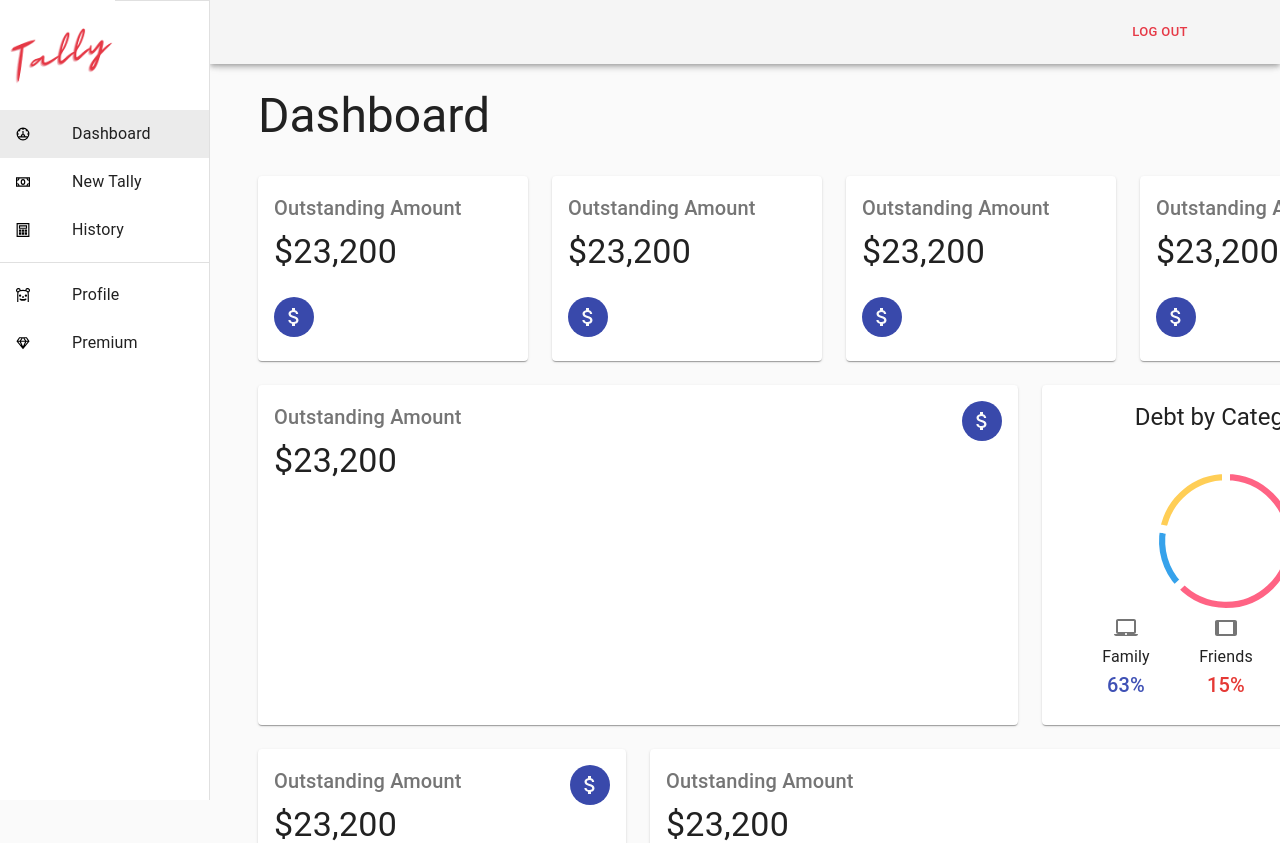
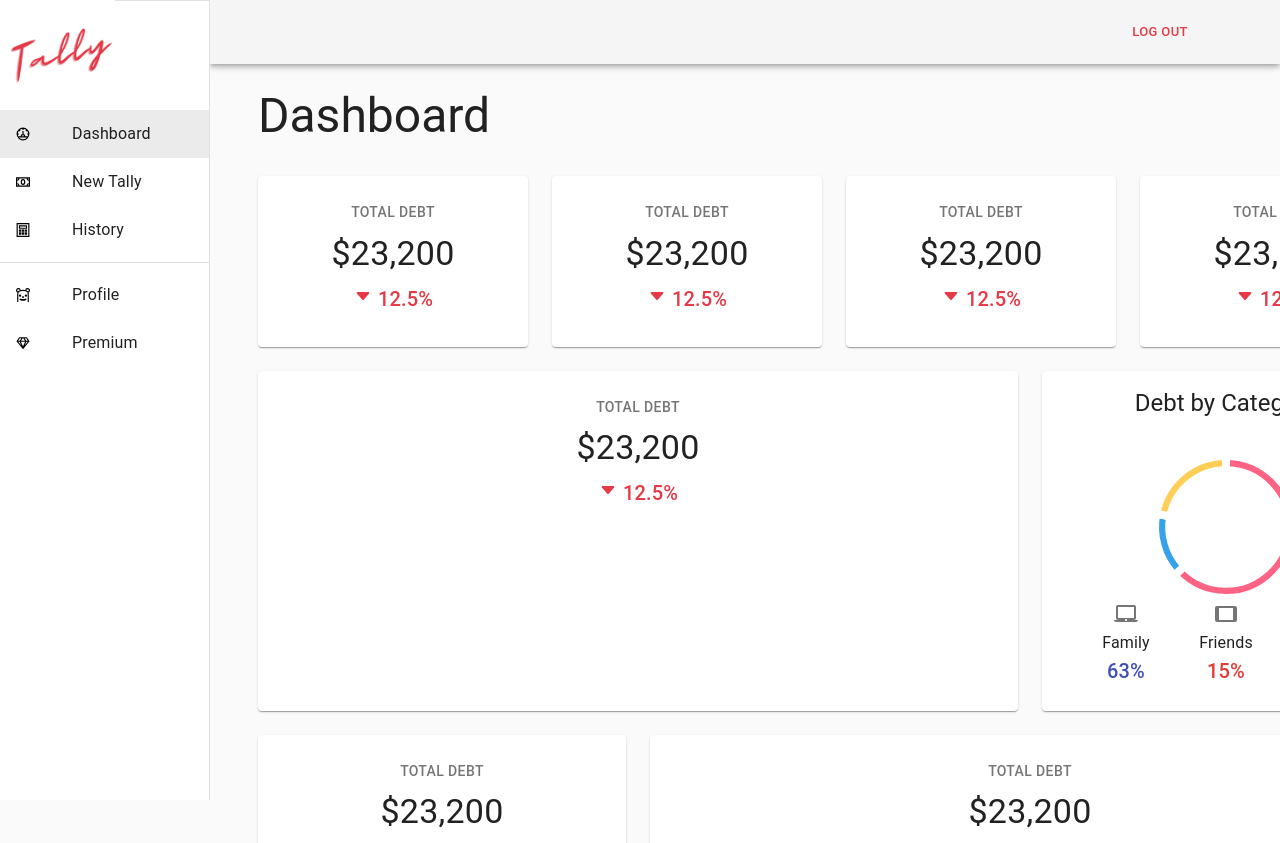
Before and after one commit to awalemandi/tally, a React (Create React App) app: page /home/dashboard in a window 1280 px wide. Shown: the top 843 px of the page. Built offline with nearby package versions, Linux system fonts and the light colour scheme.

Commit message:
improved small stat card

```diff
--- a/src/components/menu/dashboard/TotalDebt.tsx
+++ b/src/components/menu/dashboard/TotalDebt.tsx
@@ -11,16 +11,13 @@ import {
 	colors,
 } from '@material-ui/core';
 import AttachMoneyIcon from '@material-ui/icons/AttachMoney';
+import {IoCaretDown, IoCaretUp} from 'react-icons/io5';
 
-const useStyles = makeStyles(() => ({
+const useStyles = makeStyles((theme)=> ({
 	root: {
 		height: '100%',
-		width: 'auto'
-	},
-	avatar: {
-		backgroundColor: colors.indigo[600],
-		// height: 56,
-		// width: 56,
+		width: 'auto',
+		padding: theme.spacing(1)
 	},
 }));
 
@@ -30,19 +27,22 @@ const TotalDebt = () => {
 	return (
 		<Card className={clsx(classes.root)}>
 			<CardContent>
-				<Grid container justify='space-between' spacing={3}>
+				<Grid container direction='column' justify='center' alignItems='center' spacing={1}>
 					<Grid item>
-						<Typography color='textSecondary' gutterBottom variant='h6'>
-							Outstanding Amount
+						<Typography color='textSecondary' gutterBottom variant='button'>
+							TOTAL DEBT
 						</Typography>
+						</Grid>
+						<Grid item>
 						<Typography color='textPrimary' variant='h4'>
 							$23,200
 						</Typography>
 					</Grid>
 					<Grid item>
-						<Avatar className={classes.avatar}>
-							<AttachMoneyIcon />
-						</Avatar>
+
+						<Typography variant='h6'color='primary'>
+						<IoCaretDown /> 12.5%
+						</Typography>
 					</Grid>
 				</Grid>
 			</CardContent>
```
Also changed, not shown: 1 other file (tests, documents, lock files or other folders).
